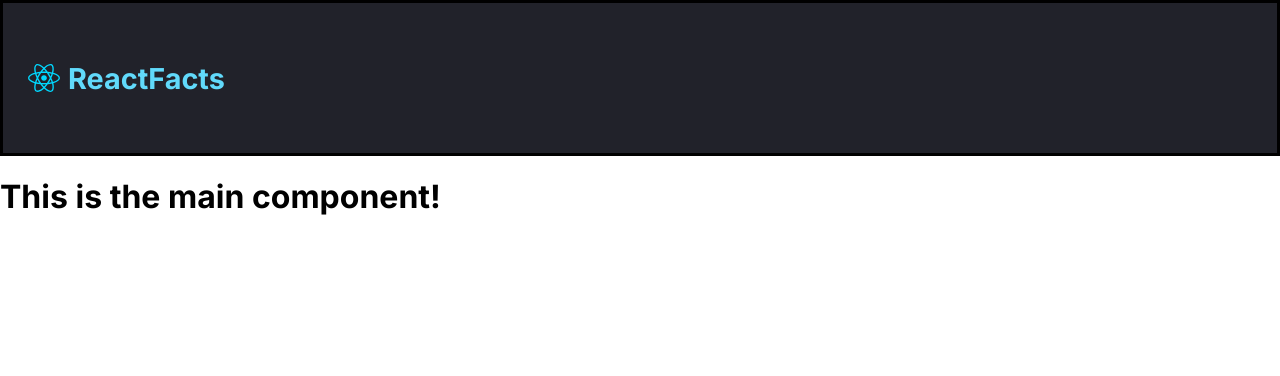
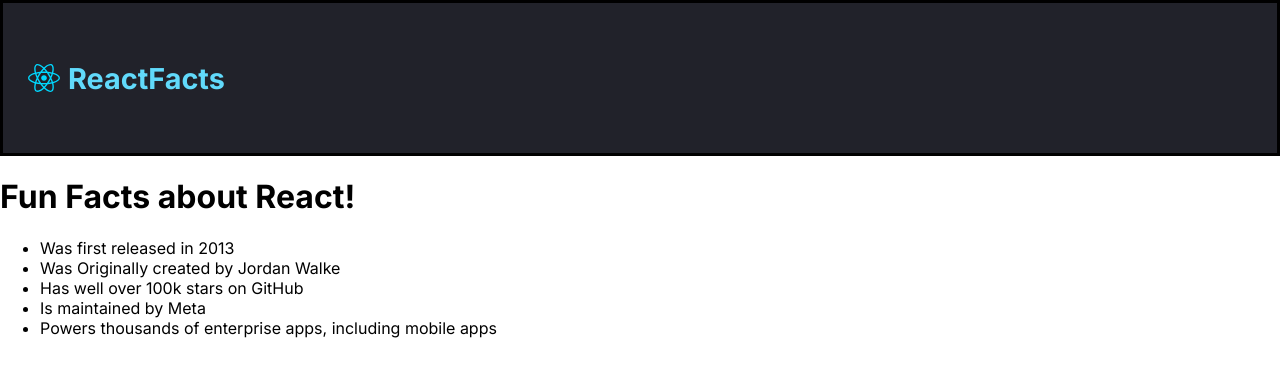
Before and after one commit to JAlazer/ReactLearn, a React (Vite) app in the folder project1/: page / in a window 1280 px wide. Shown: the top 376 px of the page. Built offline with nearby package versions, Linux system fonts and the light colour scheme.

Commit message:
Main content of page done, with exception of cropped logo. Now onto styling.

```diff
--- a/project1/src/components/Main.jsx
+++ b/project1/src/components/Main.jsx
@@ -2,6 +2,15 @@
 
 export default function Main() {
     return (
-        <h1>This is the main component!</h1>
+        <main>
+            <h1>Fun Facts about React!</h1>
+            <ul>
+                <li>Was first released in 2013</li>
+                <li>Was Originally created by Jordan Walke</li>
+                <li>Has well over 100k stars on GitHub</li>
+                <li>Is maintained by Meta</li>
+                <li>Powers thousands of enterprise apps, including mobile apps</li>
+            </ul>
+        </main>
     )
 }
```
